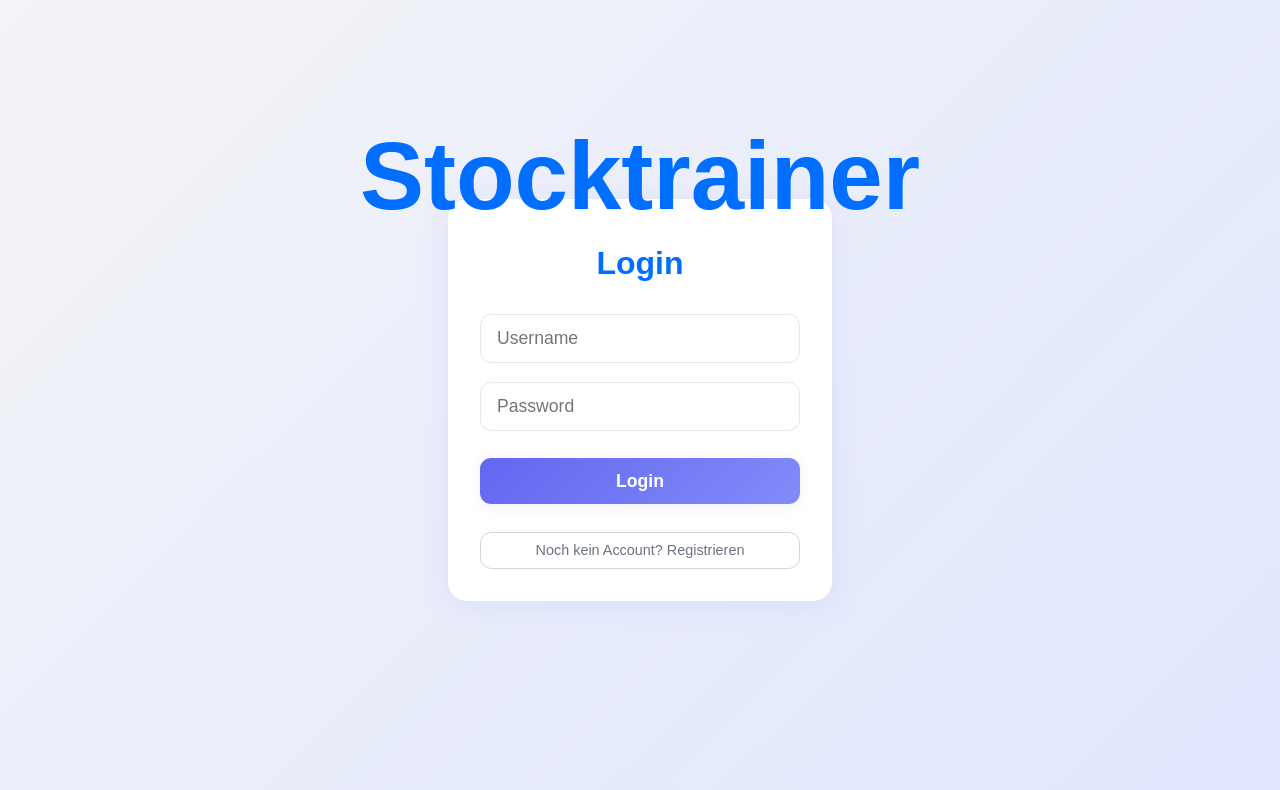
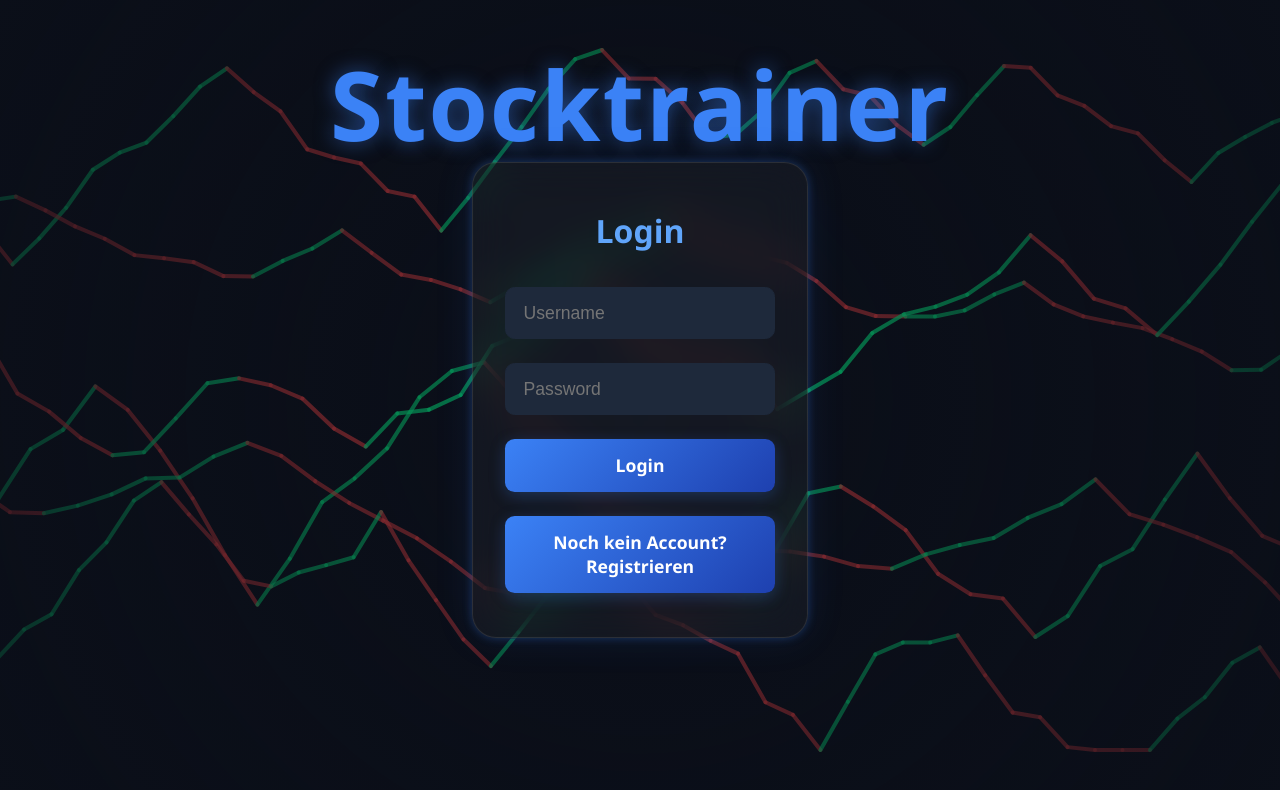
Before and after one commit to zelenajabukaa/stocktrainerFrontend, a React (Vite) app: page / in a window 1280 px wide. Shown: the top 790 px of the page. Built offline with nearby package versions, Linux system fonts and the light colour scheme.

Commit message:
Finished Login Design

```diff
--- a/src/components/Login.tsx
+++ b/src/components/Login.tsx
@@ -1,5 +1,4 @@
-// src/components/Login.tsx (erweitert mit Registration)
-import React, { useState } from "react";
+import React, { useState, useEffect, useRef } from "react";
 import { useNavigate } from "react-router-dom";
 import { login as apiLogin, register as apiRegister } from "../utils/api";
 import { setToken } from "../utils/auth";
@@ -11,6 +10,144 @@ const Login: React.FC = () => {
   const [isRegistering, setIsRegistering] = useState(false);
   const [loading, setLoading] = useState(false);
   const navigate = useNavigate();
+  const canvasRef = useRef<HTMLCanvasElement>(null);
+  const animationRef = useRef<number | null>(null);
+  const stockLinesRef = useRef<any[]>([]);
+
+  // Initialisiere Aktienlinien
+  useEffect(() => {
+    const canvas = canvasRef.current;
+    if (!canvas) return;
+
+    const ctx = canvas.getContext('2d');
+    if (!ctx) return;
+
+    canvas.width = window.innerWidth;
+    canvas.height = window.innerHeight;
+
+    // Erstelle mehrere Aktienlinien mit realistischen Zickzack-Bewegungen
+    stockLinesRef.current = Array.from({ length: 6 }, (_, i) => ({
+      points: [],
+      baseY: canvas.height * (0.2 + i * 0.13), // Vertikale Verteilung
+      speed: 0.05 + Math.random() * 1, // Geschwindigkeit
+      direction: Math.random() > 0.5 ? 1 : -1, // Aktuelle Richtung
+      stepSize: 15 + Math.random() * 25, // Horizontale Schrittweite
+      volatility: 20 + Math.random() * 40, // Wie stark hoch/runter
+      opacity: 0.5 + Math.random() * 0.4,
+      changeCounter: 0,
+      changeInterval: 3 + Math.random() * 7 // Wann Richtung wechseln
+    }));
+
+    // Initialisiere Startpunkte für jede Linie
+    stockLinesRef.current.forEach(line => {
+      let currentX = -100;
+      let currentY = line.baseY;
+
+      while (currentX <= canvas.width + 100) {
+        line.points.push({
+          x: currentX,
+          y: currentY
+        });
+
+        // Nächster Punkt mit Richtungsänderung
+        currentX += line.stepSize;
+
+        // Entscheide ob Richtung wechseln
+        line.changeCounter++;
+        if (line.changeCounter >= line.changeInterval) {
+          line.direction *= -1; // Richtung umkehren
+          line.changeCounter = 0;
+          line.changeInterval = 2 + Math.random() * 6; // Neue Wechselfrequenz
+        }
+
+        // Berechne neue Y-Position
+        const change = line.direction * (Math.random() * line.volatility);
+        currentY = Math.max(50, Math.min(canvas.height - 50, currentY + change));
+      }
+    });
+
+    const animate = () => {
+      ctx.clearRect(0, 0, canvas.width, canvas.height);
+
+      stockLinesRef.current.forEach(line => {
+        // Bewege alle Punkte nach links
+        line.points.forEach((point: any) => {
+          point.x -= line.speed;
+        });
+
+        // Entferne Punkte, die den Bildschirm verlassen haben
+        line.points = line.points.filter((point: any) => point.x > -100);
+
+        // Füge neue Punkte rechts hinzu
+        while (line.points.length === 0 || line.points[line.points.length - 1].x < canvas.width + 100) {
+          const lastPoint = line.points[line.points.length - 1];
+          const newX = lastPoint ? lastPoint.x + line.stepSize : canvas.width + 100;
+
+          // Entscheide ob Richtung wechseln
+          line.changeCounter++;
+          if (line.changeCounter >= line.changeInterval) {
+            line.direction *= -1; // Richtung umkehren
+            line.changeCounter = 0;
+            line.changeInterval = 2 + Math.random() * 6; // Neue Wechselfrequenz
+          }
+
+          // Berechne neue Y-Position basierend auf Richtung
+          const lastY = lastPoint ? lastPoint.y : line.baseY;
+          const change = line.direction * (10 + Math.random() * line.volatility);
+          const newY = Math.max(50, Math.min(canvas.height - 50, lastY + change));
+
+          line.points.push({
+            x: newX,
+            y: newY
+          });
+        }
+
+        // Zeichne die Aktienlinie mit Zickzack-Segmenten
+        if (line.points.length > 1) {
+          ctx.globalAlpha = line.opacity;
+          ctx.lineWidth = 4; // Dickere Linien
+          ctx.lineCap = 'round';
+          ctx.lineJoin = 'round';
+
+          for (let i = 0; i < line.points.length - 1; i++) {
+            const point1 = line.points[i];
+            const point2 = line.points[i + 1];
+
+            if (point1.x > -50 && point1.x < canvas.width + 50) {
+              // Bestimme Farbe basierend auf Richtung (hoch/runter)
+              const isGoingUp = point2.y < point1.y; // Y-Achse ist umgekehrt
+              const color = isGoingUp ? '#00ff88' : '#ff4444'; // Grün für hoch, Rot für runter
+
+              ctx.strokeStyle = color;
+              ctx.beginPath();
+              ctx.moveTo(point1.x, point1.y);
+              ctx.lineTo(point2.x, point2.y);
+              ctx.stroke();
+            }
+          }
+        }
+      });
+
+      ctx.globalAlpha = 1;
+      animationRef.current = requestAnimationFrame(animate);
+    };
+
+    animate();
+
+    const handleResize = () => {
+      canvas.width = window.innerWidth;
+      canvas.height = window.innerHeight;
+    };
+
+    window.addEventListener('resize', handleResize);
+
+    return () => {
+      if (animationRef.current) {
+        cancelAnimationFrame(animationRef.current);
+      }
+      window.removeEventListener('resize', handleResize);
+    };
+  }, []);
 
   const handleUsernameChange = (e: React.ChangeEvent<HTMLInputElement>) => {
     setUsername(e.target.value);
@@ -58,12 +195,26 @@ const Login: React.FC = () => {
   };
 
   return (
-    <div className={styles['login-container']}>
-      <div className={styles['login-title-fixed']}>
+    <>
+      {/* Animierter Hintergrund Canvas */}
+      <canvas
+        ref={canvasRef}
+        className={styles.stockCanvas}
+      />
+
+      {/* Gradient Overlay für bessere Lesbarkeit */}
+      <div className={styles.gradientOverlay} />
+
+      {/* Login Container */}
+      <div className={styles.loginContainer}>
+        {/* Titel */}
+        <div className={styles.loginTitleFixed}>
           <h1>Stocktrainer</h1>
         </div>
-      <div className={styles['login-form-wrapper']}>
-        <form className={styles['login-form']} onSubmit={handleSubmit}>
+
+        {/* Form Wrapper */}
+        <div className={styles.loginFormWrapper}>
+          <form className={styles.loginForm} onSubmit={handleSubmit}>
             <h2>{isRegistering ? 'Registrieren' : 'Login'}</h2>
 
             <input
@@ -85,20 +236,25 @@ const Login: React.FC = () => {
             />
 
             <button type="submit" disabled={loading}>
-            {loading ? (isRegistering ? 'Registriere...' : 'Logge ein...') : (isRegistering ? 'Registrieren' : 'Login')}
+              {loading
+                ? (isRegistering ? 'Registriere...' : 'Logge ein...')
+                : (isRegistering ? 'Registrieren' : 'Login')}
             </button>
 
             <button
               type="button"
               onClick={() => setIsRegistering(!isRegistering)}
               disabled={loading}
-            className={styles['toggle-button']}
+              className={styles.toggleButton}
             >
-            {isRegistering ? 'Bereits registriert? Zum Login' : 'Noch kein Account? Registrieren'}
+              {isRegistering
+                ? 'Bereits registriert? Zum Login'
+                : 'Noch kein Account? Registrieren'}
             </button>
           </form>
         </div>
       </div>
+    </>
   );
 };
 
--- a/src/css/login.module.css
+++ b/src/css/login.module.css
@@ -1,129 +1,153 @@
-/* src/css/login.module.css (erweitert) */
+/* === RESET === */
+* {
+  margin: 0;
+  padding: 0;
+  box-sizing: border-box;
+}
 
-/* Großer Titel oben */
-.login-title-fixed {
-  position: absolute;
-  top: 2.5rem;
-  color: #006eff;
+/* === BODY === */
+body {
+  font-family: 'Rajdhani', 'Segoe UI', sans-serif;
+  background: #0b0f19;
+  color: #e2e8f0;
+  overflow: hidden;
+  height: 100vh;
+  position: relative;
+}
+
+/* === Canvas für animierte Aktienlinien === */
+.stockCanvas {
+  position: fixed;
+  top: 0;
   left: 0;
   width: 100vw;
-  font-size: 3rem;
-  text-align: center;
+  height: 100vh;
+  z-index: 0;
+  pointer-events: none;
+}
+
+/* === Gradient Overlay für bessere Lesbarkeit === */
+.gradientOverlay {
+  position: fixed;
+  inset: 0;
+  background: radial-gradient(circle at center, rgba(11, 15, 25, 0.3) 0%, rgba(11, 15, 25, 0.8) 100%);
+  z-index: 1;
+  pointer-events: none;
+}
+
+/* === Login Container === */
+.loginContainer {
+  position: fixed;
+  inset: 0;
+  display: flex;
+  align-items: center;
+  justify-content: center;
   z-index: 2;
 }
 
-.login-title h1 {
+/* === Titel === */
+.loginTitleFixed {
+  position: absolute;
+  top: 2rem;
+  width: 100%;
+  text-align: center;
   font-size: 3rem;
   font-weight: 900;
-  color: #006eff;
-  letter-spacing: 0.03em;
-  margin: 0;
-  text-shadow: 0 2px 12px rgba(99, 102, 241, 0.08);
+  color: #3b82f6;
+  text-shadow: 0 0 20px rgba(59, 130, 246, 0.5);
+  letter-spacing: 0.04em;
+  z-index: 3;
 }
 
-.login-container {
-  position: fixed;
-  inset: 0;
+/* === Formular Wrapper === */
+.loginFormWrapper {
+  width: 100%;
+  max-width: 400px;
+  padding: 2rem;
+  z-index: 3;
+}
+
+/* === Fancy Login Box === */
+.loginForm {
+  background: rgba(255, 255, 255, 0.04);
+  border: 1px solid rgba(255, 255, 255, 0.1);
+  backdrop-filter: blur(20px);
+  border-radius: 1.5rem;
+  box-shadow:
+    0 0 10px rgba(59, 130, 246, 0.3),
+    0 0 40px rgba(59, 130, 246, 0.1),
+    inset 0 0 6px rgba(255, 255, 255, 0.02);
+  padding: 2.8rem 2rem;
   display: flex;
   flex-direction: column;
-  align-items: center;
-  justify-content: center;
-  background: linear-gradient(135deg, #f3f4f6 0%, #e0e7ff 100%);
-  z-index: 1;
+  gap: 1.5rem;
+  transition: transform 0.3s ease, box-shadow 0.3s ease;
 }
 
-.login-form-wrapper {
-  width: 100vw;
-  display: flex;
-  align-items: center;
-  justify-content: center;
-  flex: 1;
+.loginForm:hover {
+  transform: scale(1.015);
+  box-shadow:
+    0 0 15px rgba(59, 130, 246, 0.4),
+    0 0 60px rgba(59, 130, 246, 0.2),
+    inset 0 0 8px rgba(255, 255, 255, 0.03);
 }
 
-.login-form {
-  background: #fff;
-  padding: 2.5rem 2rem 2rem 2rem;
-  border-radius: 1.2rem;
-  box-shadow: 0 4px 32px 0 rgba(99, 102, 241, 0.10);
-  display: flex;
-  flex-direction: column;
-  gap: 1.2rem;
-  min-width: 320px;
-  max-width: 90vw;
-}
-
-.login-form h2 {
-  margin: 0 0 0.5rem 0;
-  color: #006eff;
+.loginForm h2 {
   font-size: 2rem;
   font-weight: 800;
   text-align: center;
+  color: #60a5fa;
+  margin-bottom: 0.5rem;
 }
 
-.login-form input {
-  padding: 0.8rem 1rem;
-  border: 1px solid #e5e7eb;
-  border-radius: 0.7rem;
+/* === Inputs === */
+.loginForm input {
+  padding: 0.9rem 1.1rem;
   font-size: 1.1rem;
-  outline: none;
-  transition: border 0.2s;
+  border: 1px solid #1e293b;
+  border-radius: 0.6rem;
+  background: #1e293b;
+  color: #e2e8f0;
+  transition: 0.3s ease;
 }
 
-.login-form input:focus {
-  border: 1.5px solid #6366f1;
+.loginForm input:focus {
+  border-color: #3b82f6;
+  box-shadow: 0 0 0 2px rgba(59, 130, 246, 0.3);
+  outline: none;
 }
 
-.login-form input:disabled {
-  opacity: 0.7;
-  cursor: not-allowed;
-  background-color: #f9fafb;
+/* === Button === */
+.loginForm button {
+  padding: 0.9rem;
+  font-size: 1.1rem;
+  font-weight: 700;
+  border: none;
+  border-radius: 0.6rem;
+  background: linear-gradient(135deg, #3b82f6, #1e40af);
+  color: #fff;
+  cursor: pointer;
+  transition: all 0.3s ease;
+  box-shadow: 0 4px 16px rgba(59, 130, 246, 0.25);
 }
 
-.login-form button {
-  background: linear-gradient(135deg, #6366f1 0%, #818cf8 100%);
-  color: #fff;
-  font-weight: 700;
-  font-size: 1.1rem;
-  border: none;
-  border-radius: 0.7rem;
-  padding: 0.8rem 0;
-  cursor: pointer;
-  margin-top: 0.5rem;
-  box-shadow: 0 2px 12px 0 rgba(99, 102, 241, 0.10);
-  transition: background 0.2s;
+.loginForm button:hover {
+  background: linear-gradient(135deg, #1e40af, #3b82f6);
+  transform: translateY(-2px);
+  box-shadow: 0 8px 24px rgba(59, 130, 246, 0.35);
 }
 
-.login-form button:hover {
-  background: linear-gradient(135deg, #818cf8 0%, #6366f1 100%);
+/* === Responsive === */
+@media (max-width: 480px) {
+  .loginTitleFixed {
+    font-size: 2rem;
+  }
+
+  .loginForm {
+    padding: 2rem 1.5rem;
+  }
+
+  .loginForm h2 {
+    font-size: 1.6rem;
+  }
 }
-
-.login-form button:disabled {
-  opacity: 0.6;
-  cursor: not-allowed;
-  background: #9ca3af;
-}
-
-/* Toggle Button für Registration/Login-Wechsel */
-.toggle-button {
-  background: transparent !important;
-  color: #6b7280 !important;
-  font-weight: 500 !important;
-  font-size: 0.9rem !important;
-  border: 1px solid #d1d5db !important;
-  padding: 0.6rem 1rem !important;
-  margin-top: 0.5rem !important;
-  box-shadow: none !important;
-  transition: all 0.2s ease !important;
-}
-
-.toggle-button:hover {
-  background: #f9fafb !important;
-  border-color: #9ca3af !important;
-  color: #374151 !important;
-}
-
-.toggle-button:disabled {
-  opacity: 0.6 !important;
-  cursor: not-allowed !important;
-  background: transparent !important;
-}
```
Lines whose indentation alone changed are shown as unchanged.
